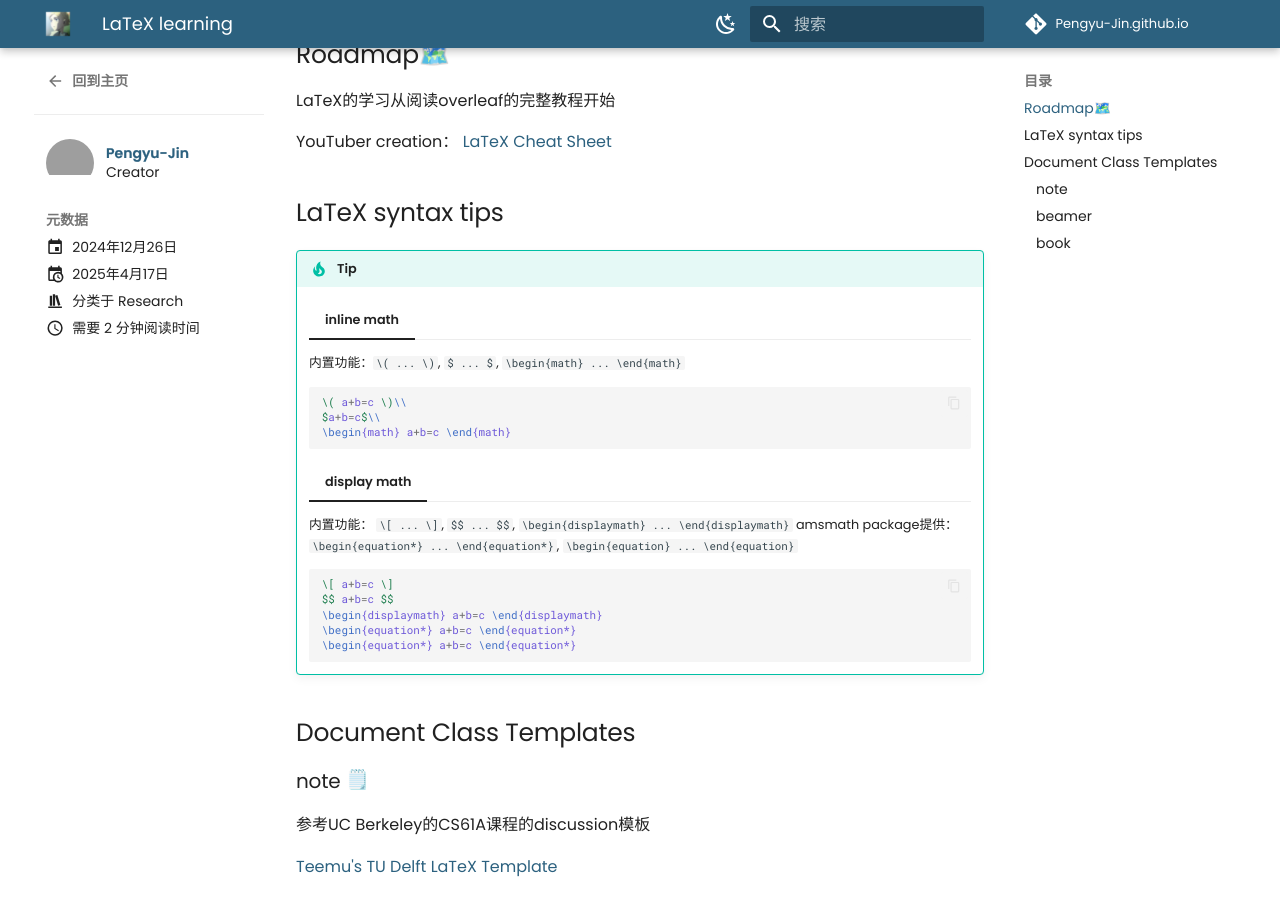
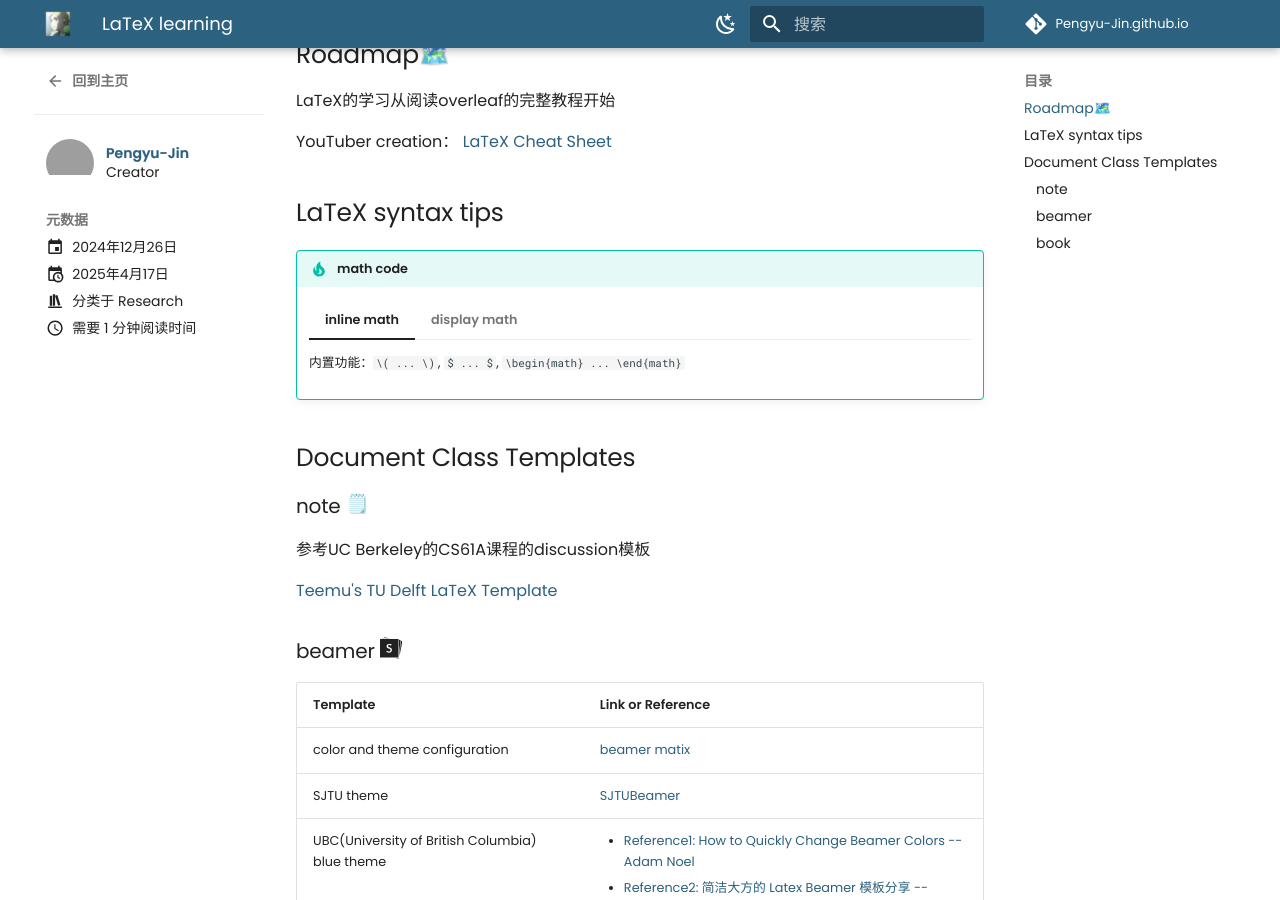
Before and after one commit to Pengyu-Jin/Pengyu-Jin.github.io, an MkDocs documentation site: the page built from docs/blog/posts/Latex.md, in a window 1280 px wide and 900 px high, scrolled down 407 px. Built offline with MkDocs 1.6.1 and Material for MkDocs 9.7.7, drawn with Linux system fonts in a browser that asks for light colours; emoji names are drawn with the system emoji font; comment, search, counter and statistics services are not loaded; a style sheet for code colours, icons or effects is not loaded; grey boxes are pictures that could not be loaded.

Commit message:
update latex blog

````diff
--- a/docs/blog/posts/Latex.md
+++ b/docs/blog/posts/Latex.md
@@ -23,31 +23,30 @@
 ## Roadmap🗺️
 LaTeX的学习从阅读overleaf的完整教程开始
 
- YouTuber creation： [LaTeX Cheat Sheet](https://www.newthinktank.com/2019/01/latex-tutorial/){:target="_blank"}
+YouTuber creation： [LaTeX Cheat Sheet](https://www.newthinktank.com/2019/01/latex-tutorial/){:target="_blank"}
+
+
 
 ## LaTeX syntax tips
 
-!!! tip math code
+!!! tip "math code"
 
     === "inline math"
-    内置功能：`\( ... \)`, `$ ... $`, `\begin{math} ... \end{math}`
-    ```latex
-    \( a+b=c \)\\
-    $a+b=c$\\
-    \begin{math} a+b=c \end{math}
-    ```
+        内置功能：`\( ... \)`, `$ ... $`, `\begin{math} ... \end{math}`
 
     === "display math"
-    内置功能： `\[ ... \]`, `$$ ... $$`, `\begin{displaymath} ... \end{displaymath}`
-    amsmath package提供：`\begin{equation*} ... \end{equation*}`, `\begin{equation} ... \end{equation}`
+        内置功能： `\[ ... \]`, `$$ ... $$`, `\begin{displaymath} ... \end{displaymath}`
 
-    ```latex
-    \[ a+b=c \]
-    $$ a+b=c $$
-    \begin{displaymath} a+b=c \end{displaymath}
-    \begin{equation*} a+b=c \end{equation*}
-    \begin{equation*} a+b=c \end{equation*}
-    ```
+        amsmath package提供：
+
+        - `\begin{equation*} ... \end{equation*}`, `\begin{equation} ... \end{equation}`(编号)
+        - `\begin{align*} ... \end{align*}`, `\begin{align} ... \end{align}`(编号)
+
+        ✨ equation仅支持单行公式；align支持多行公式，可以通过`&`指定对齐位置。
+
+        ✨ pairs of dollar sign is no longer recommended: [Why use `\[...\]` in place of `$$...$$`?](https://texfaq.org/FAQ-dolldoll){:target="_blank"}
+
+
 
 ## Document Class Templates
 
````
